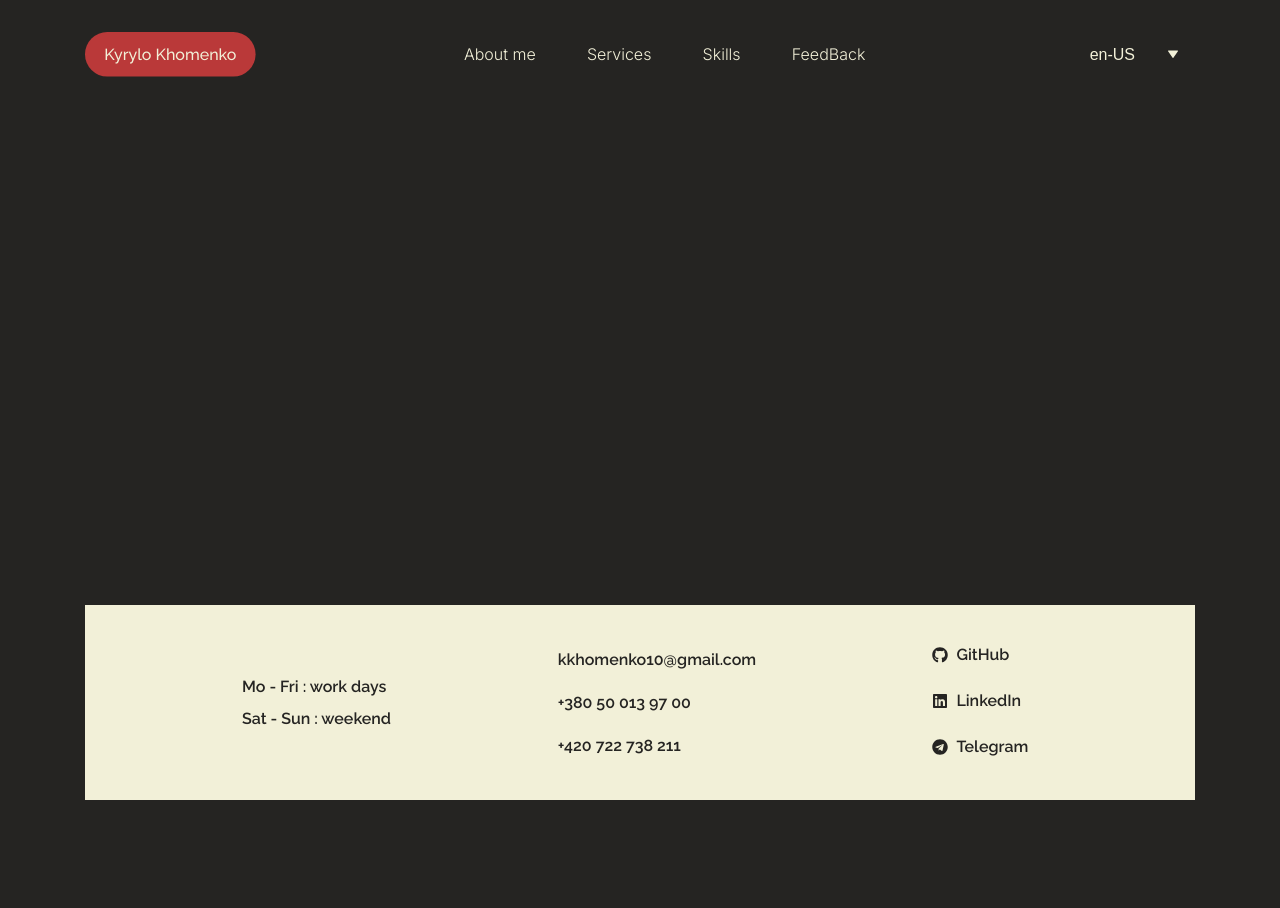
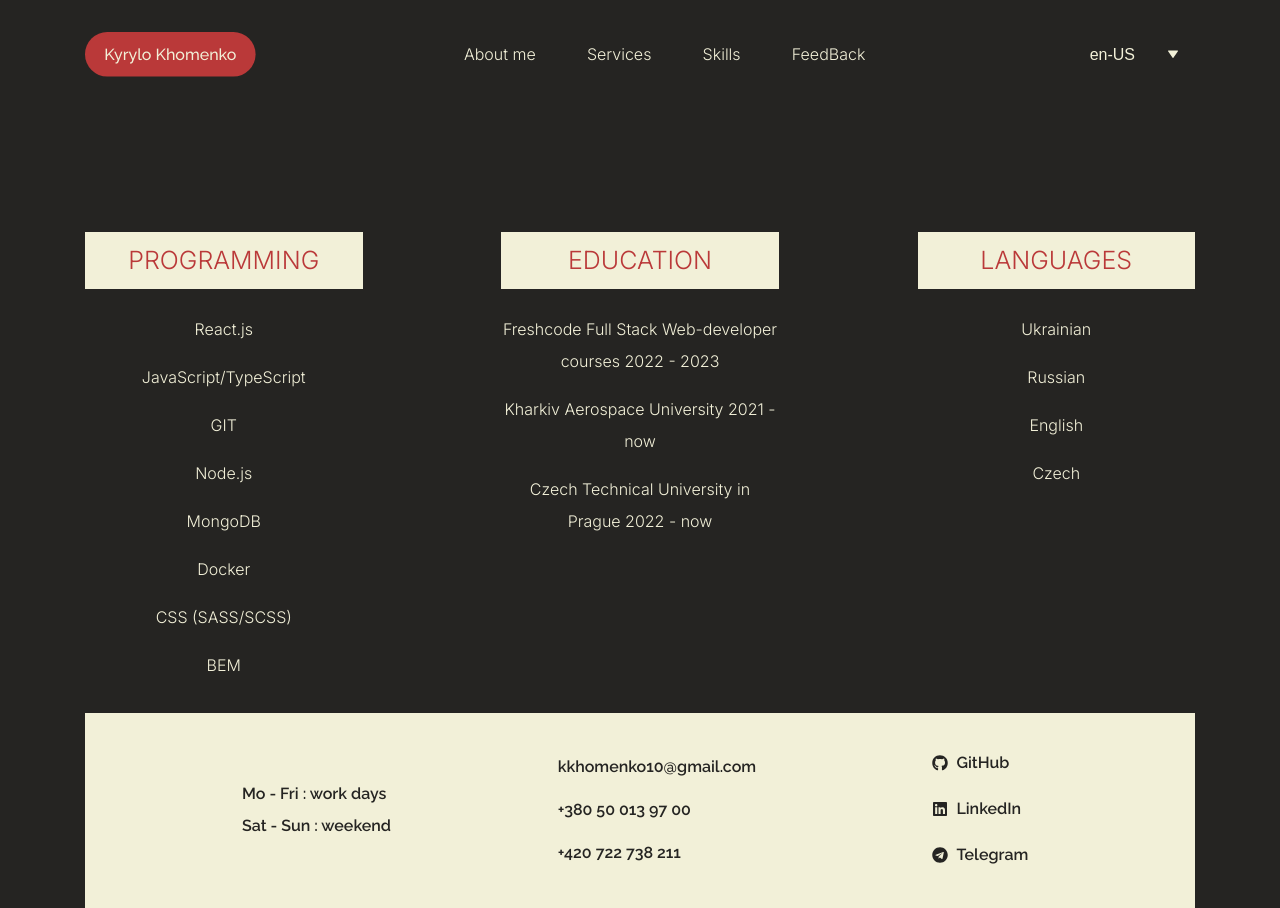
Before and after one commit to kiz0r/presentation-project, a React (Vite) app: page / in a window 1280 px wide. Before the commit the page ends 800 px from the top, so only its background shows below. Built offline with nearby package versions, Linux system fonts and the light colour scheme.

Commit message:
add skills section and fill it, preparing to refactor

```diff
--- /dev/null
+++ b/src/components/Skills/Skills.module.scss
@@ -0,0 +1,41 @@
+@import '../../common/styles/vars.scss';
+
+.skillSection {
+  display: flex;
+  align-items: start;
+  gap: 3rem;
+  justify-content: space-between;
+
+  padding: 2rem 0;
+}
+
+.skillBox {
+  display: flex;
+  flex-direction: column;
+  flex-wrap: wrap;
+  width: 25%;
+  gap: 1.5rem;
+}
+
+.skillHeadline {
+  font-size: 25px;
+  font-weight: 400;
+  text-transform: uppercase;
+  color: $accent-red;
+  background-color: $text-color;
+  padding: 1rem;
+  text-align: center;
+}
+
+.skillsList {
+  display: flex;
+  flex-direction: column;
+
+  gap: 1rem;
+
+  text-align: center;
+
+  & > li {
+    line-height: 2rem;
+  }
+}
--- a/src/components/Skills/index.jsx
+++ b/src/components/Skills/index.jsx
@@ -1,5 +1,24 @@
+import { useTranslation } from 'react-i18next'
+import { SKILLS } from '../../constants'
+
+import styles from './Skills.module.scss'
+
 const Skills = () => {
-  return <section id='skills'></section>
+  const { t } = useTranslation()
+  return (
+    <section id='skills' className={styles.skillSection}>
+      {SKILLS.map(fieldSkills => (
+        <div key={fieldSkills.field} className={styles.skillBox}>
+          <p className={styles.skillHeadline}>{t(fieldSkills.field)}</p>
+          <ul className={styles.skillsList}>
+            {fieldSkills.skills.map(skill => (
+              <li key={skill}>{t(skill)}</li>
+            ))}
+          </ul>
+        </div>
+      ))}
+    </section>
+  )
 }
 
 export default Skills
--- a/src/constants.jsx
+++ b/src/constants.jsx
@@ -40,3 +40,27 @@ export const SOCIAL = [
     icon: <FaTelegram />
   }
 ]
+
+export const SKILLS = [
+  {
+    field: 'programming',
+    skills: [
+      'React.js',
+      'JavaScript/TypeScript',
+      'GIT',
+      'Node.js',
+      'MongoDB',
+      'Docker',
+      'CSS (SASS/SCSS)',
+      'BEM'
+    ]
+  },
+  {
+    field: 'education',
+    skills: ['freshcode', 'khai', 'cvut']
+  },
+  {
+    field: 'languages',
+    skills: ['ukrainian', 'russian', 'english', 'czech']
+  }
+]
--- a/src/locale/en/en.json
+++ b/src/locale/en/en.json
@@ -9,6 +9,16 @@
   "makeAnOrder": "Make an order",
   "aboutMeTextLeft": "Hello! My name is Kyrylo Homenko, and I am a FullStack Web developer. I am a Ukrainian creative professional who is continuously evolving in this field. I started working in web development in 2022, learning through courses and concurrently studying technologies such as HTML, CSS, JavaScript, and other in-demand technologies.",
   "aboutMeTextRight": "Currently, I am actively engaged in work and personal growth in this sphere while pursuing higher technical education in Europe. With over 800 hours of practical experience under my belt, numerous satisfied clients, and a multitude of completed projects, I'm dedicated to further advancing in the world of web development!",
+  "programming": "Programming",
+  "education": "Education",
+  "freshcode": "Freshcode Full Stack Web-developer courses 2022 - 2023",
+  "khai": "Kharkiv Aerospace University 2021 - now",
+  "cvut": "Czech Technical University in Prague 2022 - now",
+  "languages": "Languages",
+  "ukrainian": "Ukrainian",
+  "russian": "Russian",
+  "english": "English",
+  "czech": "Czech",
   "workDays": "Mo - Fri : work days",
   "weekEnd": "Sat - Sun : weekend",
   "thankForContacting": "Thanks for contacting!",
--- a/src/locale/ru/ru.json
+++ b/src/locale/ru/ru.json
@@ -9,6 +9,16 @@
   "makeAnOrder": "Заказать услугу",
   "aboutMeTextLeft": "Привет! Меня зовут Хоменко Кирилл и я FullStack Web разработчик. Я украинский креативный специалист, который постоянно развивается в этом направлении. Начал заниматься web разработкой в 2022 году, изучая ее на курсах, а также параллельно изучал такие технологии, как HTML, CSS, JavaScript и другие востребованные технологии.",
   "aboutMeTextRight": "Сейчас же я регулярно работаю и развиваюсь в этой сфере, параллельно получая высшее техническое образование, учась в Европе. За моей спиной более 800 часов практики, уйма довольных клиентов и много разработанных проектов!",
+  "programming": "Программирование",
+  "education": "Образование",
+  "freshcode": "Freshcode Full Stack Web-developer курсы 2022 - 2023",
+  "khai": "Харьковский Авиационный Институт 2021 - сейчас",
+  "cvut": "Чешский Технический Университет в Праге 2022 - сейчас",
+  "languages": "Языки",
+  "ukrainian": "Украинский",
+  "russian": "Русский",
+  "english": "Английский",
+  "czech": "Чешский",
   "workDays": "Пн - Пт : рабочие дни",
   "weekEnd": "Сб - Вс : выходные дни",
   "thankForContacting": "Спасибо за обращение!",
```
Also changed, not shown: src/components/SkillBox/index.jsx (deleted, +0 -11 lines).
